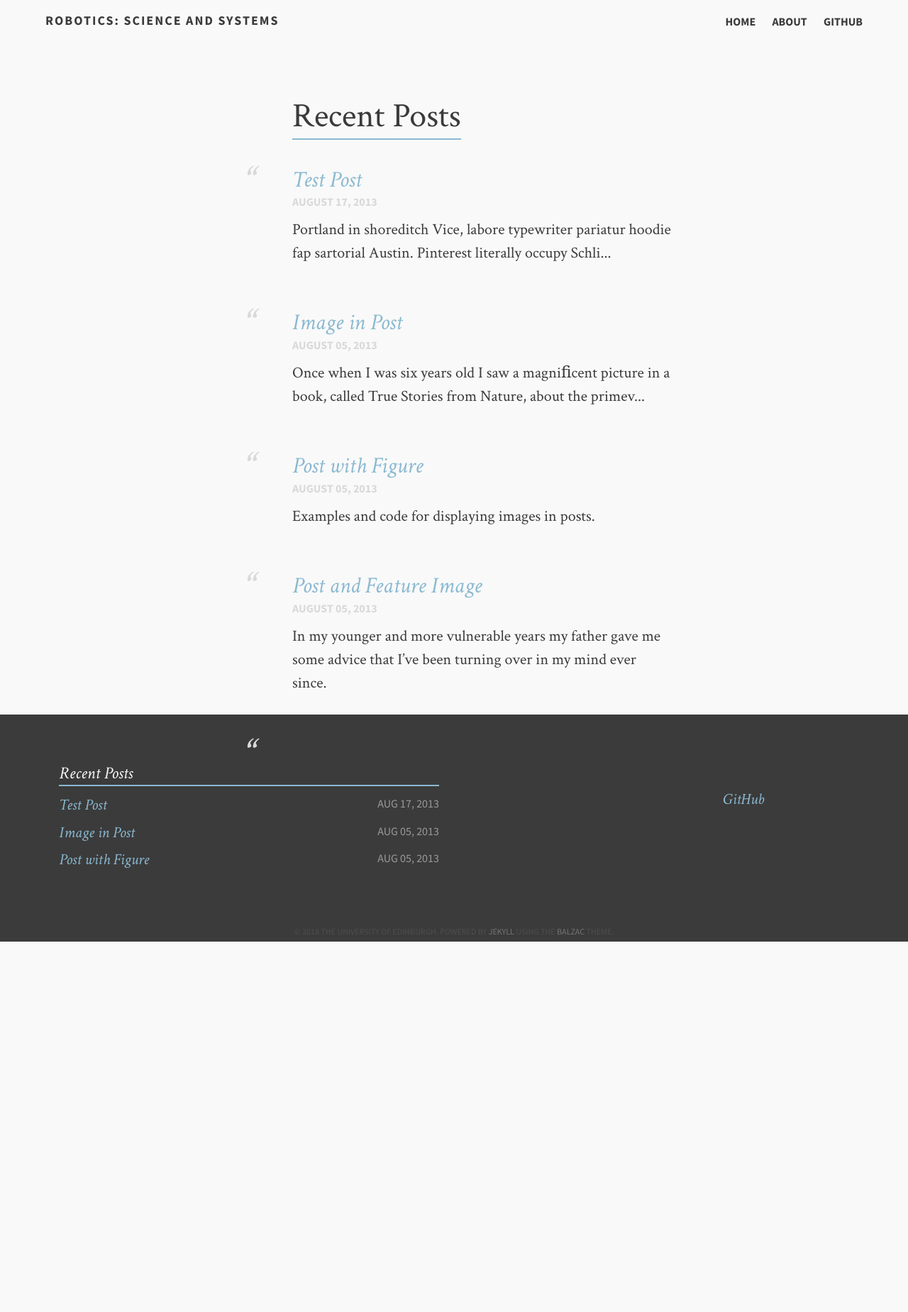
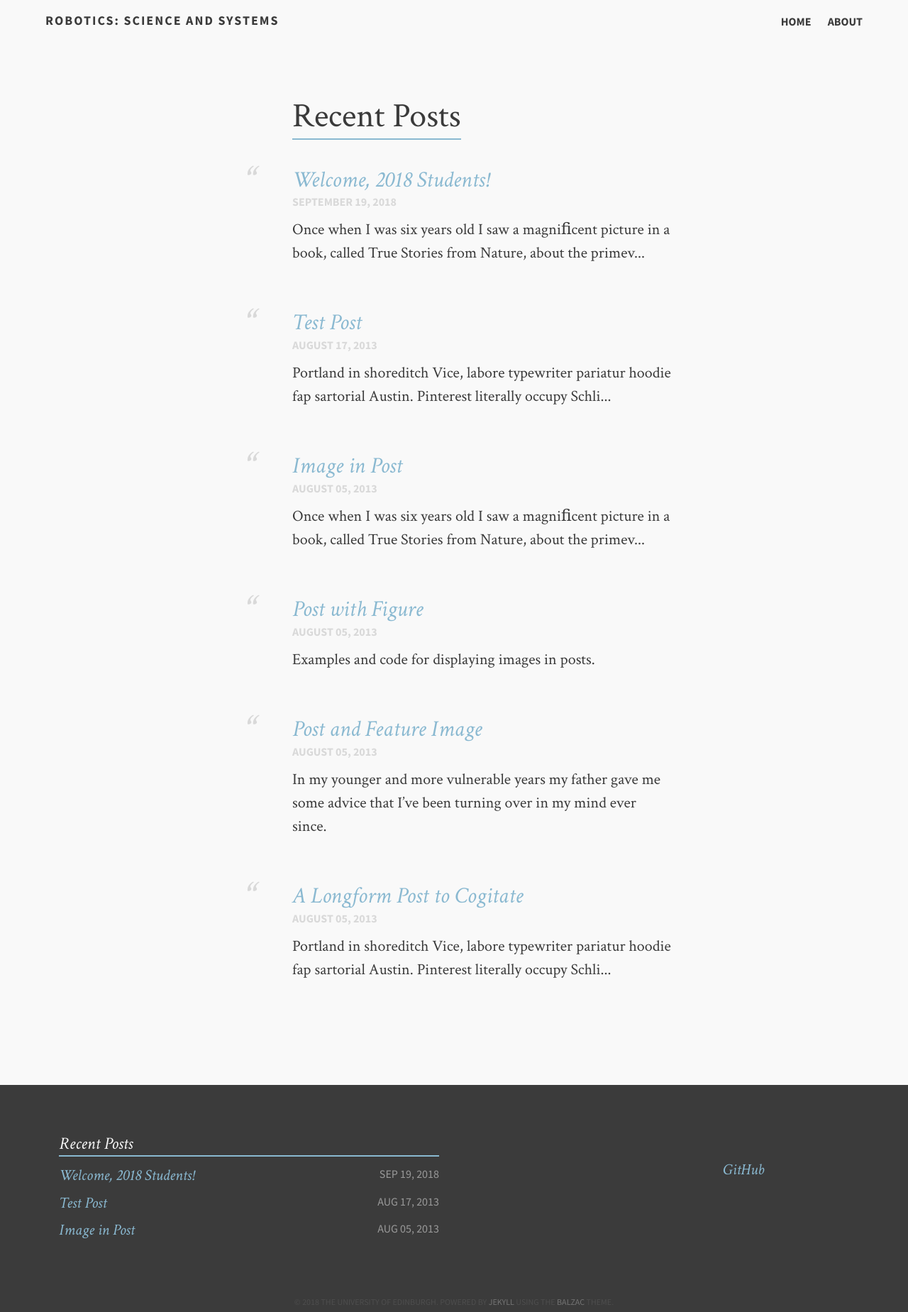
Before and after one commit to uoe-rss/uoe-rss.github.io, a Jekyll site: the page built from index.md, in a window 1280 px wide. Shown: the whole page at 71% size. Built offline with Jekyll 4.4.1, drawn with Linux system fonts in a browser that asks for light colours; before the commit the page ends 1327 px from its top, so only the background shows below that; part of the change alters nothing that is shown.

Commit message:
Testing Disqus comments
For some reason, the footer was overlaying the content of posts.
Cf. _sass/_styles.scss#156

```diff
--- a/_config.yml
+++ b/_config.yml
@@ -30,9 +30,9 @@ opengraph:
 links:
   - title: About
     url: /about
-  - title: Github
-    url: https://github.com/uoe-rss/uoe-rss.github.io
-    external: true
+  # - title: Github
+  #   url: https://github.com/uoe-rss/uoe-rss.github.io
+  #   external: true
   # - title: Cole Who?
   #   url: http://coletownsend.com
   #   external: true
--- /dev/null
+++ b/_posts/2018-09-19-welcome-2018-students.md
@@ -0,0 +1,33 @@
+---
+layout: post-no-feature
+title: "Welcome, 2018 Students!"
+description: "Once when I was six years old I saw a magniﬁcent picture in a book, called
+True Stories from Nature, about the primeval forest."
+comments: true
+category: articles
+---
+
+ It was a picture of a boa constrictor in the act of swallowing an animal. Here is a copy of the drawing:
+
+ ![Drawing A]({{ site.url }}/images/money.jpg)
+
+ In the book it said: “Boa constrictors swallow their prey whole, without
+chewing it. After that they are not able to move, and they sleep through the
+six months that they need for digestion.”
+
+I pondered deeply, then, over the adventures of the jungle. And after some
+work with a colored pencil I succeeded in making my ﬁrst drawing.
+My Drawing Number One. It looked like this:
+
+![Drawing Number One]({{ site.url }}/images/sticker-mule.jpg)
+
+I showed my masterpiece to the grown-ups, and asked them whether the
+drawing frightened them.
+
+But they answered: “Frighten? Why should any one be frightened by a
+hat?”
+
+My drawing was not a picture of a hat. It was a picture of a boa constrictor
+digesting an elephant. But since the grown-ups were not able to understand it,
+I made another drawing: I drew the inside of the boa constrictor, so that the
+grown-ups could see it clearly. They always need to have things explained.
--- a/_sass/_styles.scss
+++ b/_sass/_styles.scss
@@ -153,7 +153,7 @@ input {
 #bump {
     min-height: 100%;
     height: auto;
-    margin: 0 auto ($footerHeight * -1);
+    // margin: 0 auto ($footerHeight * -1);
 }
 
 .wrap {
```
